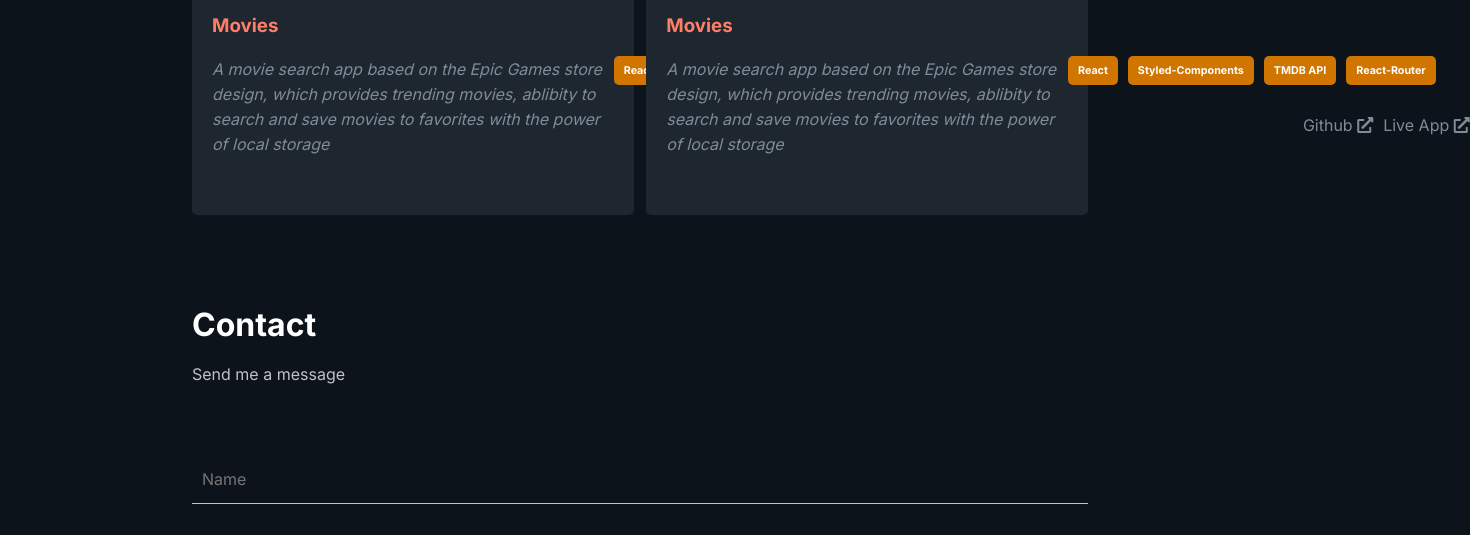
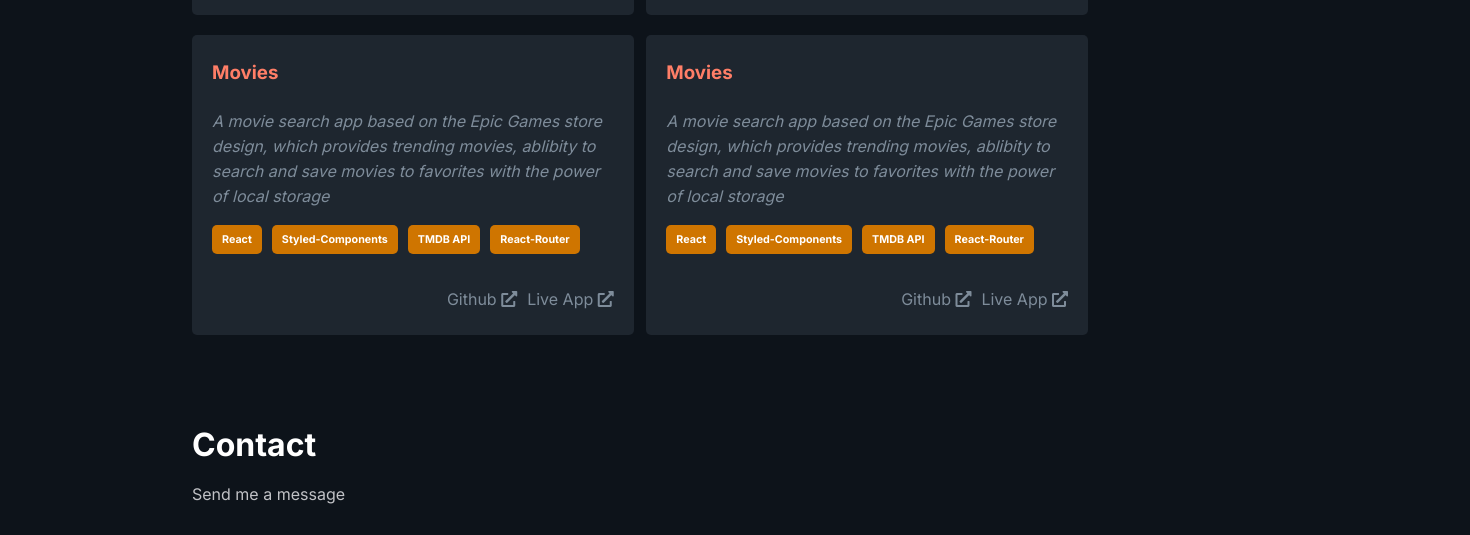
Before and after one commit to Uvacoder/port-codetann-simple, a plain HTML site: page index.html in a window 1280 px wide. Shown: the part 1627-2162 px from the top of the page, 1470 px wide, since content can reach past the window. Drawn offline with Linux system fonts and the light colour scheme.

Commit message:
fix spacing on project component

```diff
--- a/styles/style.sass
+++ b/styles/style.sass
@@ -177,10 +177,10 @@ nav
             background: rgb(30, 38, 47)
             padding: 20px
             width: 100%
-            height: 30vh
+            height: 300px
             display: flex
             flex-direction: column
-            justify-content: center
+            justify-content: space-evenly
             align-items: flex-start
             margin-bottom: 20px
 
@@ -190,7 +190,7 @@ nav
 
             p
                 color: rgb(126, 140, 154)
-                margin-bottom: 20px
+                margin-bottom: 10px
                 line-height: 25px
             a
                 text-decoration: none
```
Also changed, not shown: styles/style.css, 1 other file.
